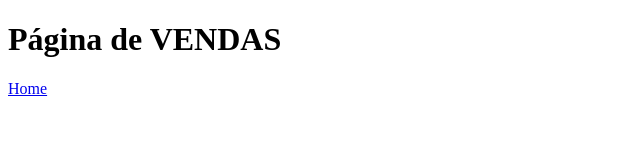
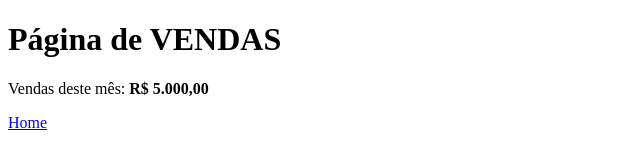
Before and after one commit to Fassjr75/aulagithub, a plain HTML site: page vendas.html in a window 1280 px wide. Shown: the whole page, without its empty margins (0-640 px from the left). Drawn offline with Linux system fonts and the light colour scheme.

Commit message:
Acrescentado o valor das vendas

```diff
--- a/vendas.html
+++ b/vendas.html
@@ -7,6 +7,7 @@
 </head>
 <body>
     <h1>Página de VENDAS</h1>
+    <p>Vendas deste mês: <b>R$ 5.000,00</b></p>
     <a href="index.html">Home</a>
 </body>
 </html>
```
